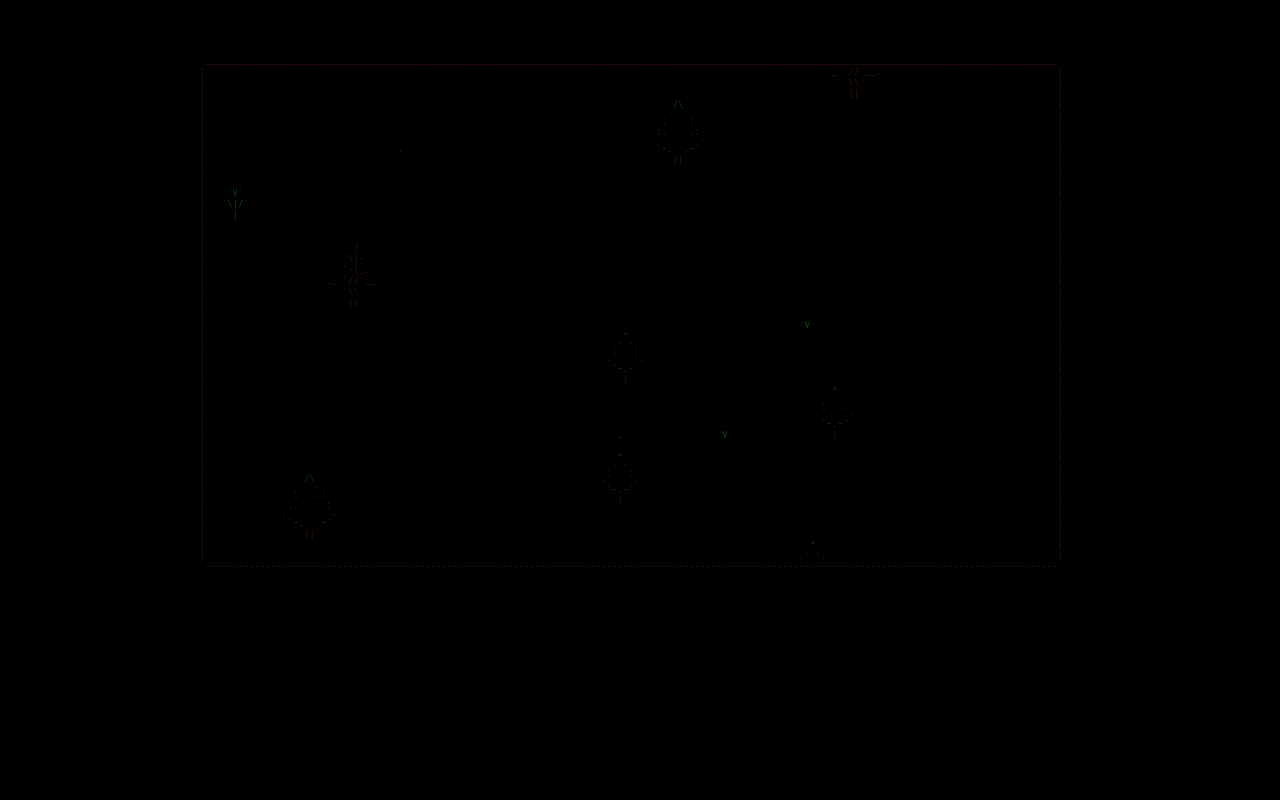
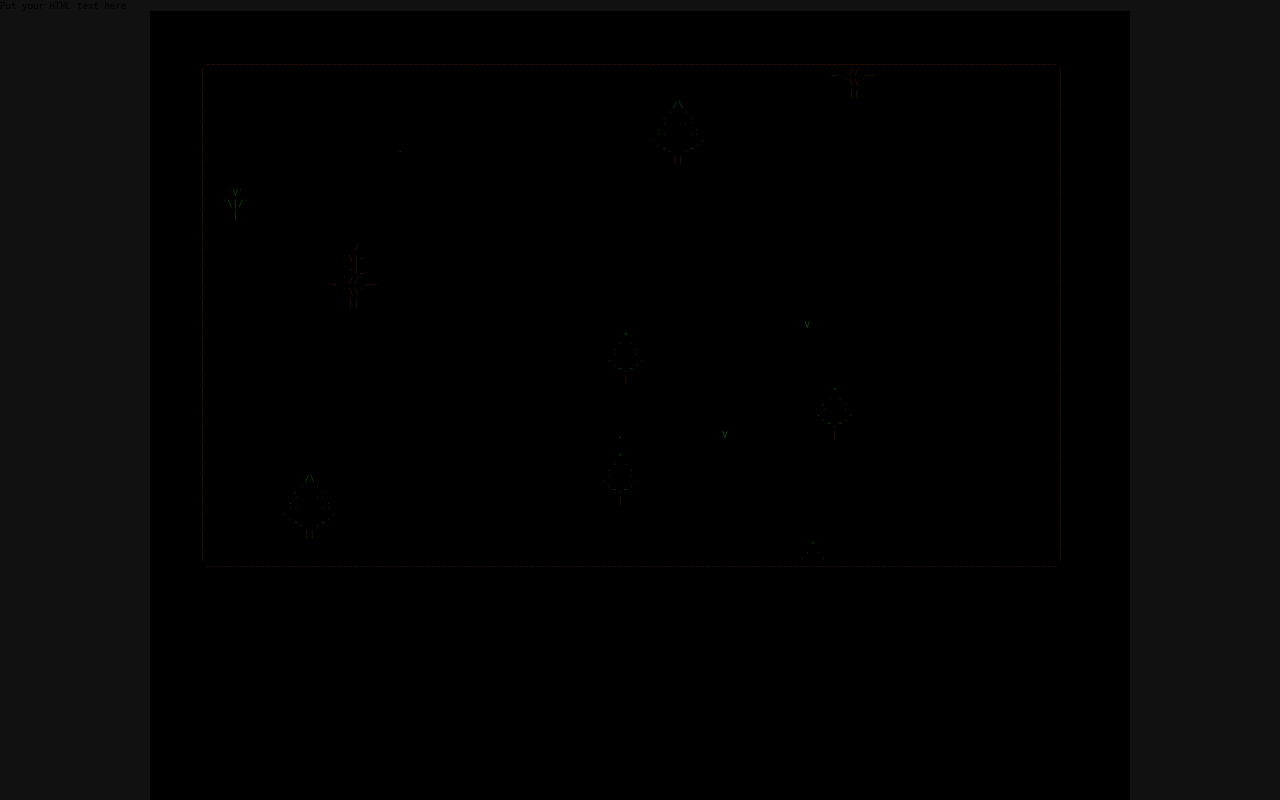
Before and after one commit to swidden/swidden.github.io, a plain HTML site: page index.html in a window 1280 px wide. Shown: the top 800 px of the page. Drawn offline with Linux system fonts and the light colour scheme.

Commit message:
Update index.html

```diff
--- a/index.html
+++ b/index.html
@@ -469,7 +469,7 @@ Put your HTML text here
     </script>
  </head>
 
-<body id="edge"  style="background-color:black;margin:0; padding:0;-webkit-appearance: none;-moz-appearance: none;appearance: none;">
+<body id="edge"  style="background-color:#111111;margin:0; padding:0;-webkit-appearance: none;-moz-appearance: none;appearance: none;">
 
 <div id="image" style="width:980px;line-height: 1;white-space:pre; auto; background-color:black;min-height:100vh;margin-right: auto; margin-left:auto;">wait :)</div>
 
```
